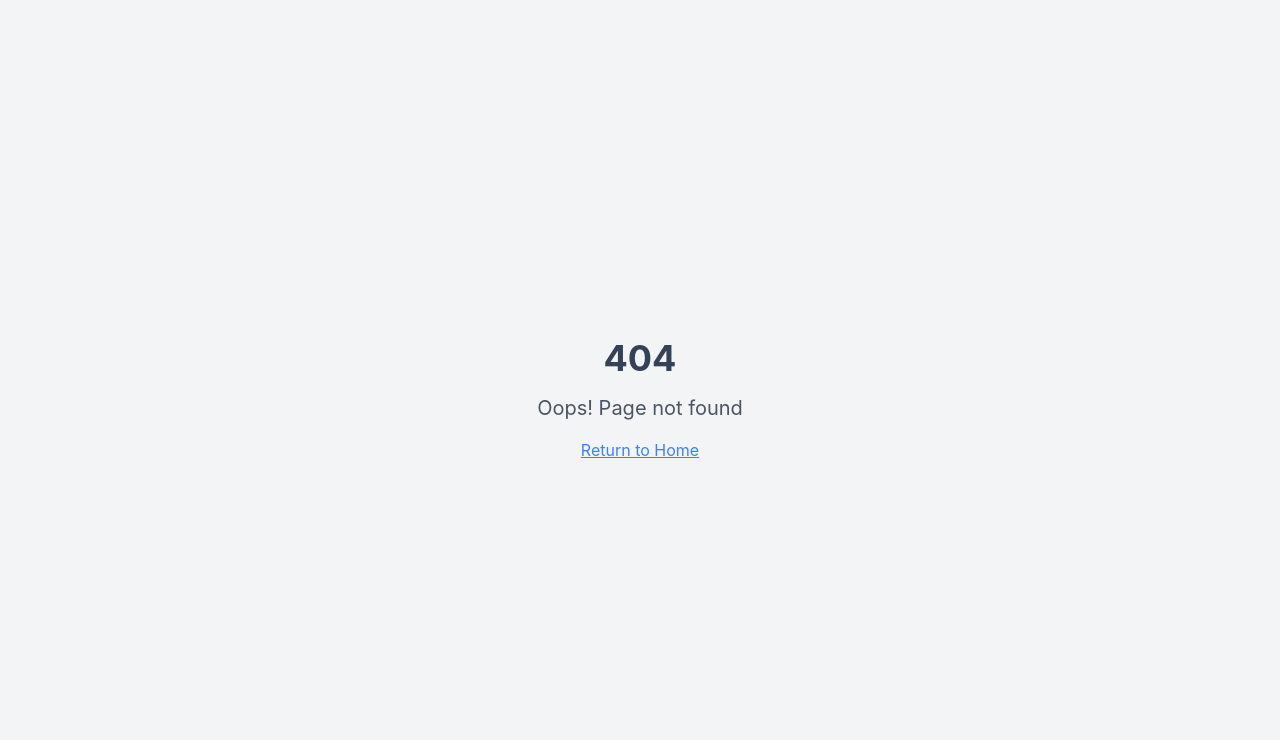
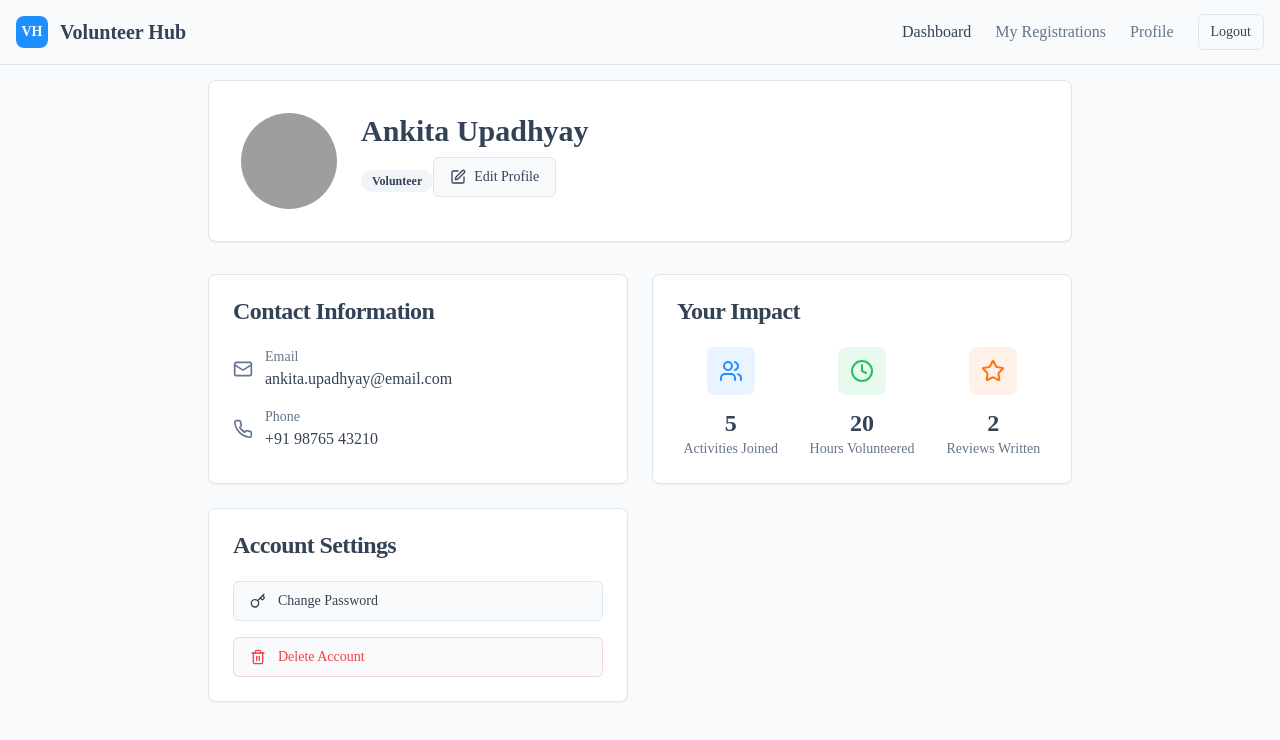
Before and after one commit to upadhyaylalit777/hub-connect-vol, a React (Vite) app: page /profile in a window 1280 px wide. Before the commit this address had no page. Shown: the top 740 px of the page. Built offline with nearby package versions, Linux system fonts and the light colour scheme; grey boxes are pictures that could not be loaded.

Commit message:
Create User Profile page
Created the User Profile page with sections for profile header, contact information, organization details (conditional), volunteer impact, and account settings. The page maintains the application's consistent design, color palette, and typography.

```diff
--- a/src/App.tsx
+++ b/src/App.tsx
@@ -5,6 +5,7 @@ import { QueryClient, QueryClientProvider } from "@tanstack/react-query";
 import { BrowserRouter, Routes, Route } from "react-router-dom";
 import Index from "./pages/Index";
 import ActivityDetails from "./pages/ActivityDetails";
+import UserProfile from "./pages/UserProfile";
 import NotFound from "./pages/NotFound";
 
 const queryClient = new QueryClient();
@@ -18,6 +19,7 @@ const App = () => (
         <Routes>
           <Route path="/" element={<Index />} />
           <Route path="/activity/:id" element={<ActivityDetails />} />
+          <Route path="/profile" element={<UserProfile />} />
           {/* ADD ALL CUSTOM ROUTES ABOVE THE CATCH-ALL "*" ROUTE */}
           <Route path="*" element={<NotFound />} />
         </Routes>
--- a/src/components/Header.tsx
+++ b/src/components/Header.tsx
@@ -1,4 +1,5 @@
 import { Button } from "@/components/ui/button";
+import { Link } from "react-router-dom";
 
 export const Header = () => {
   return (
@@ -21,9 +22,9 @@ export const Header = () => {
             <a href="#" className="text-muted-foreground hover:text-primary font-medium transition-colors">
               My Registrations
             </a>
-            <a href="#" className="text-muted-foreground hover:text-primary font-medium transition-colors">
+            <Link to="/profile" className="text-muted-foreground hover:text-primary font-medium transition-colors">
               Profile
-            </a>
+            </Link>
           </nav>
 
           <Button variant="outline" size="sm">
--- /dev/null
+++ b/src/pages/UserProfile.tsx
@@ -0,0 +1,168 @@
+import { Header } from "@/components/Header";
+import { Card, CardContent, CardHeader, CardTitle } from "@/components/ui/card";
+import { Button } from "@/components/ui/button";
+import { Badge } from "@/components/ui/badge";
+import { Avatar, AvatarFallback, AvatarImage } from "@/components/ui/avatar";
+import { Mail, Phone, Edit, Key, Trash2, CheckCircle, Users, Clock, Star } from "lucide-react";
+
+const UserProfile = () => {
+  // Mock user data - in a real app this would come from an API/auth context
+  const user = {
+    name: "Ankita Upadhyay",
+    email: "ankita.upadhyay@email.com",
+    phone: "+91 98765 43210",
+    role: "Volunteer", // or "NGO"
+    avatar: "https://images.unsplash.com/photo-1494790108755-2616b612b786?w=150&h=150&fit=crop&crop=face",
+    stats: {
+      activitiesJoined: 5,
+      hoursVolunteered: 20,
+      reviewsWritten: 2
+    },
+    organization: {
+      name: "Green Earth Foundation",
+      description: "Dedicated to environmental conservation and sustainable development through community engagement and awareness programs.",
+      isVerified: true
+    }
+  };
+
+  const isNGO = user.role === "NGO";
+
+  return (
+    <div className="min-h-screen bg-background font-['Poppins']">
+      <Header />
+
+      <main className="pt-20 pb-12">
+        <div className="container mx-auto px-4 max-w-4xl">
+          {/* Profile Header Section */}
+          <div className="bg-card border border-border rounded-lg p-8 mb-8 shadow-sm">
+            <div className="flex flex-col md:flex-row items-center md:items-start gap-6">
+              <Avatar className="w-24 h-24">
+                <AvatarImage src={user.avatar} alt={user.name} />
+                <AvatarFallback className="text-2xl">
+                  {user.name.split(' ').map(n => n[0]).join('')}
+                </AvatarFallback>
+              </Avatar>
+
+              <div className="flex-1 text-center md:text-left">
+                <h1 className="text-3xl font-bold text-foreground mb-2">{user.name}</h1>
+                <Badge variant="secondary" className="mb-4">
+                  {user.role}
+                </Badge>
+                <Button variant="outline" className="gap-2">
+                  <Edit className="w-4 h-4" />
+                  Edit Profile
+                </Button>
+              </div>
+            </div>
+          </div>
+
+          <div className="grid grid-cols-1 lg:grid-cols-2 gap-6">
+            {/* Contact Information Card */}
+            <Card>
+              <CardHeader>
+                <CardTitle>Contact Information</CardTitle>
+              </CardHeader>
+              <CardContent className="space-y-4">
+                <div className="flex items-center gap-3">
+                  <Mail className="w-5 h-5 text-muted-foreground" />
+                  <div>
+                    <p className="text-sm text-muted-foreground">Email</p>
+                    <p className="font-medium">{user.email}</p>
+                  </div>
+                </div>
+                <div className="flex items-center gap-3">
+                  <Phone className="w-5 h-5 text-muted-foreground" />
+                  <div>
+                    <p className="text-sm text-muted-foreground">Phone</p>
+                    <p className="font-medium">{user.phone}</p>
+                  </div>
+                </div>
+              </CardContent>
+            </Card>
+
+            {/* Organization Details Card - Only for NGOs */}
+            {isNGO && (
+              <Card>
+                <CardHeader>
+                  <CardTitle className="flex items-center gap-2">
+                    Organization Details
+                    {user.organization.isVerified && (
+                      <CheckCircle className="w-5 h-5 text-success" />
+                    )}
+                  </CardTitle>
+                </CardHeader>
+                <CardContent className="space-y-4">
+                  <div>
+                    <p className="text-sm text-muted-foreground mb-1">Organization Name</p>
+                    <p className="font-medium">{user.organization.name}</p>
+                  </div>
+                  <div>
+                    <p className="text-sm text-muted-foreground mb-1">Description</p>
+                    <p className="text-sm leading-relaxed">{user.organization.description}</p>
+                  </div>
+                  {user.organization.isVerified && (
+                    <div className="flex items-center gap-2 text-success">
+                      <CheckCircle className="w-4 h-4" />
+                      <span className="text-sm font-medium">Verified Organization</span>
+                    </div>
+                  )}
+                </CardContent>
+              </Card>
+            )}
+
+            {/* Volunteer Impact Card */}
+            <Card className={isNGO ? "lg:col-span-2" : ""}>
+              <CardHeader>
+                <CardTitle>Your Impact</CardTitle>
+              </CardHeader>
+              <CardContent>
+                <div className="grid grid-cols-3 gap-6">
+                  <div className="text-center">
+                    <div className="flex items-center justify-center w-12 h-12 bg-primary/10 rounded-lg mb-3 mx-auto">
+                      <Users className="w-6 h-6 text-primary" />
+                    </div>
+                    <p className="text-2xl font-bold text-foreground">{user.stats.activitiesJoined}</p>
+                    <p className="text-sm text-muted-foreground">Activities Joined</p>
+                  </div>
+                  <div className="text-center">
+                    <div className="flex items-center justify-center w-12 h-12 bg-success/10 rounded-lg mb-3 mx-auto">
+                      <Clock className="w-6 h-6 text-success" />
+                    </div>
+                    <p className="text-2xl font-bold text-foreground">{user.stats.hoursVolunteered}</p>
+                    <p className="text-sm text-muted-foreground">Hours Volunteered</p>
+                  </div>
+                  <div className="text-center">
+                    <div className="flex items-center justify-center w-12 h-12 bg-cta/10 rounded-lg mb-3 mx-auto">
+                      <Star className="w-6 h-6 text-cta" />
+                    </div>
+                    <p className="text-2xl font-bold text-foreground">{user.stats.reviewsWritten}</p>
+                    <p className="text-sm text-muted-foreground">Reviews Written</p>
+                  </div>
+                </div>
+              </CardContent>
+            </Card>
+
+            {/* Account Settings Card */}
+            <Card>
+              <CardHeader>
+                <CardTitle>Account Settings</CardTitle>
+              </CardHeader>
+              <CardContent className="space-y-4">
+                <Button variant="outline" className="w-full justify-start gap-3">
+                  <Key className="w-4 h-4" />
+                  Change Password
+                </Button>
+                <Button variant="outline" className="w-full justify-start gap-3 text-destructive hover:text-destructive border-destructive/20 hover:border-destructive">
+                  <Trash2 className="w-4 h-4" />
+                  Delete Account
+                </Button>
+              </CardContent>
+            </Card>
+          </div>
+        </div>
+      </main>
+    </div>
+  );
+};
+
+export default UserProfile;
```
